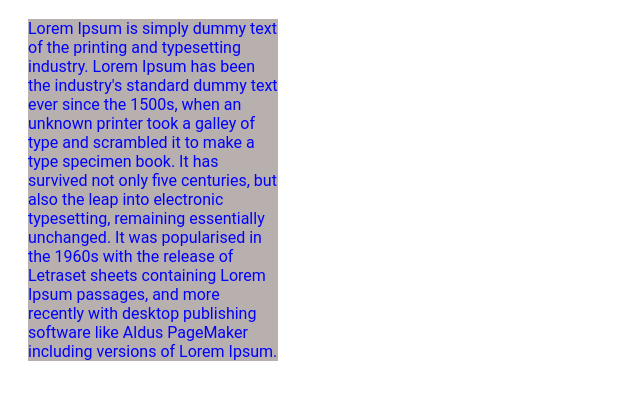
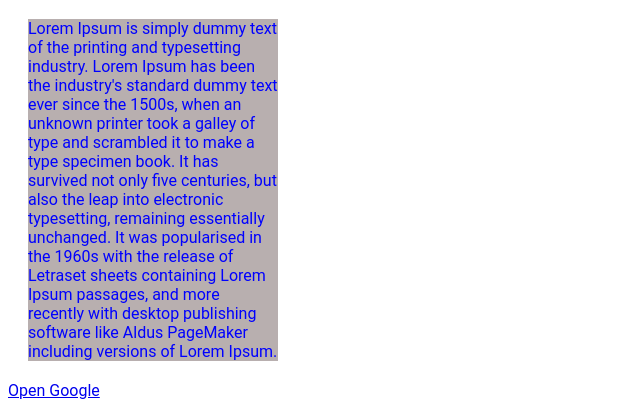
Before and after one commit to arushabind2005-star/CSS, a website: page index.html in a window 1280 px wide. Shown: the part 580-980 px from the top of the page, without its empty margins (0-640 px from the left). Before the commit the page ends 941 px from the top, so only its background shows below. Drawn offline with Linux system fonts and the light colour scheme.

Commit message:
Added anchor tag

```diff
--- a/index.html
+++ b/index.html
@@ -21,6 +21,7 @@
         <h1 id="title">Lorem</h1>
         <p>Lorem Ipsum is simply dummy text of the printing and typesetting industry. Lorem Ipsum has been the industry's standard dummy text ever since the 1500s, when an unknown printer took a galley of type and scrambled it to make a type specimen book. It has survived not only five centuries, but also the leap into electronic typesetting, remaining essentially unchanged. It was popularised in the 1960s with the release of Letraset sheets containing Lorem Ipsum passages, and more recently with desktop publishing software like Aldus PageMaker including versions of Lorem Ipsum.</p>
       </div>
+      <a href="https://www.google.com" target="_blank">Open Google</a>
     </main>
   </body>
 </html>
```
